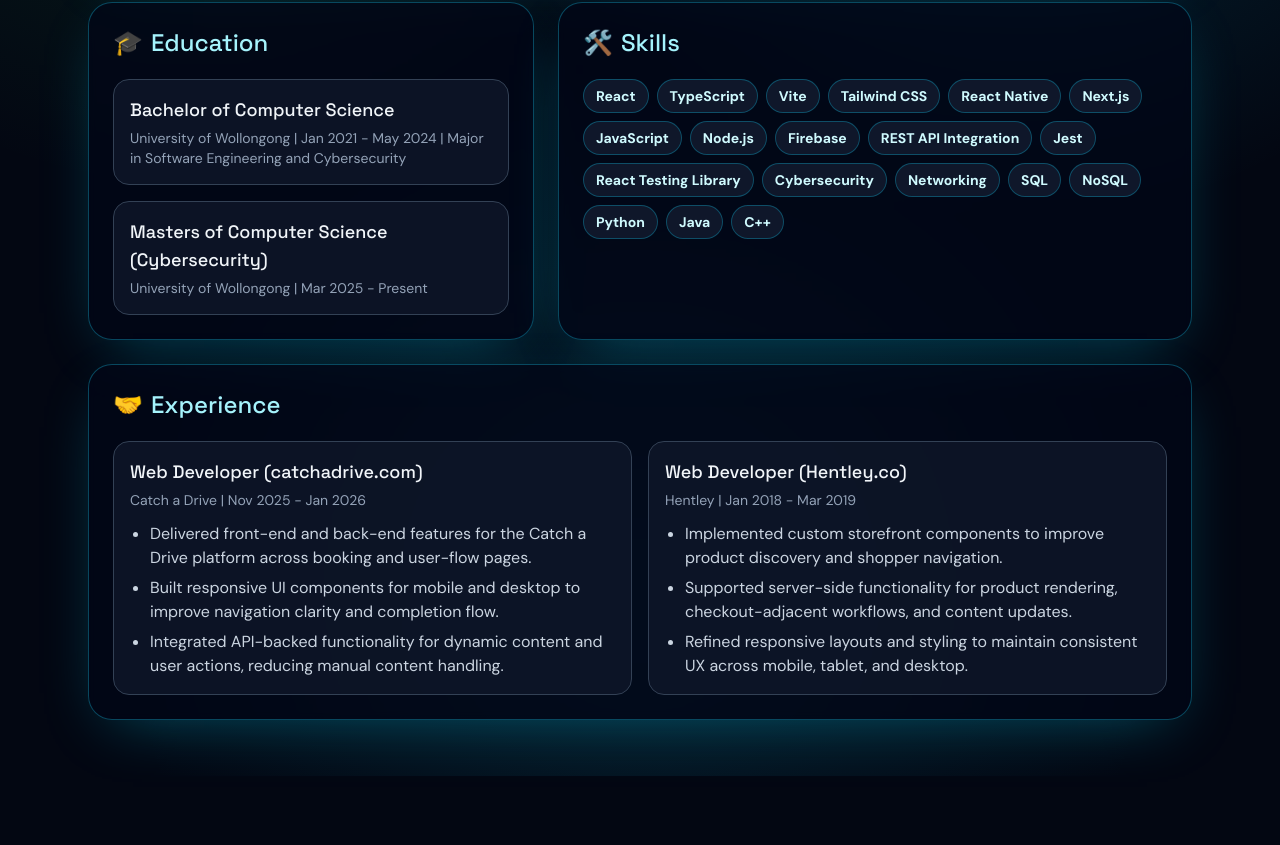
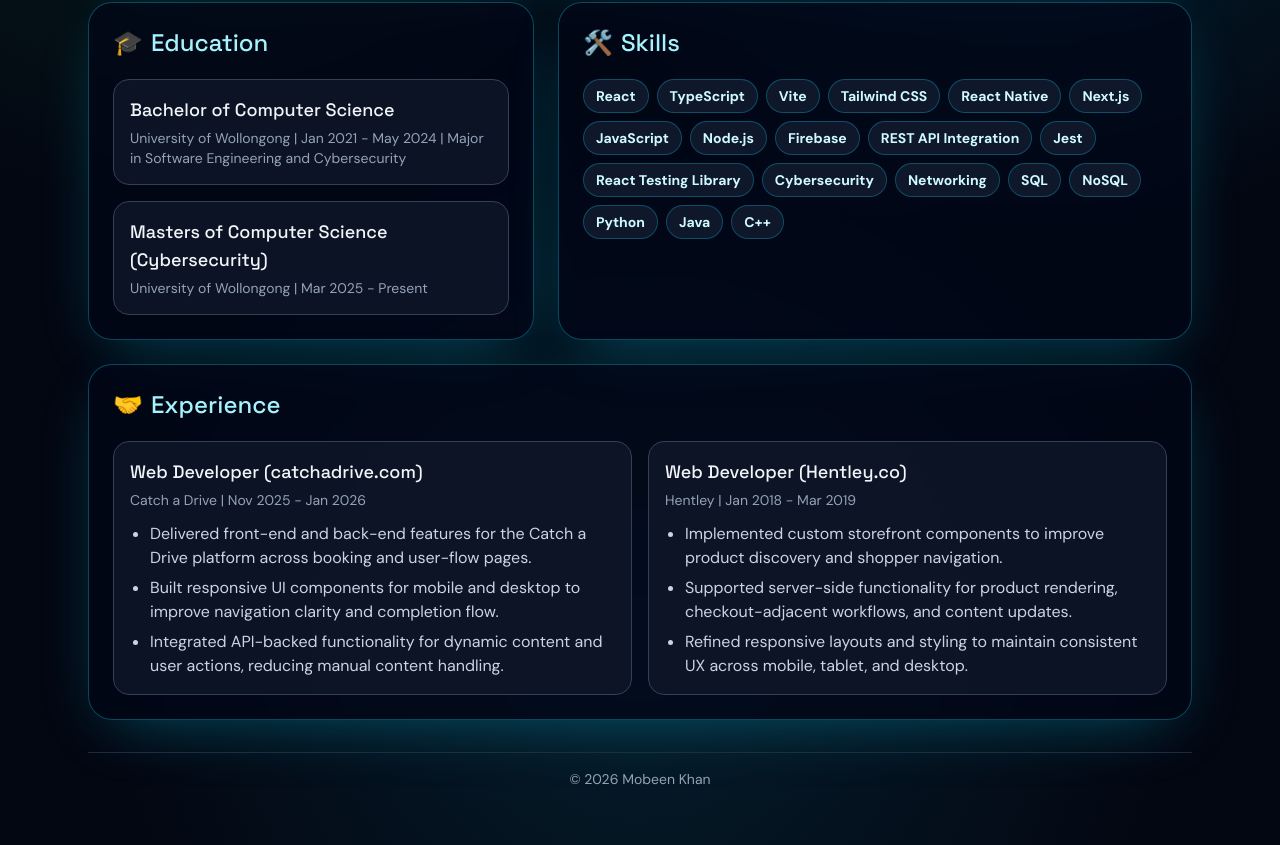
Before and after one commit to mobeen786822/Portfolio, a React (Vite) app: page / in a window 1280 px wide. Shown: the part 464-1309 px from the top of the page. Before the commit the page ends 1240 px from the top, so only its background shows below. Built offline with nearby package versions, Linux system fonts and the light colour scheme.

Commit message:
Improve projects section and add site footer

```diff
--- a/src/App.jsx
+++ b/src/App.jsx
@@ -59,10 +59,13 @@ const projects = [
   {
     title: "Cancer Awareness Mobile App",
     category: "Mobile App",
+    repoNote: "Private repo - available on request.",
     points: [
       "Built a cross-platform mobile app using React Native and TypeScript.",
       "Implemented Firebase integration for authentication, cloud data storage, and messaging workflows.",
       "Added geolocation and media upload capabilities with structured in-app navigation.",
+      "Built educational and awareness-focused user journeys with clear call-to-action screens and reminders.",
+      "Focused on privacy-conscious data handling for sensitive health-related user interactions.",
     ],
   },
 ];
@@ -124,7 +127,7 @@ function Panel({ title, icon, children, className = "" }) {
   );
 }
 
-function Card({ title, subtitle, points, link, linkText = "Visit" }) {
+function Card({ title, subtitle, points, link, linkText = "Visit", note }) {
   return (
     <article className="rounded-2xl border border-slate-700 bg-slate-900/80 p-3.5 transition hover:-translate-y-1 hover:border-accent-300 sm:p-4">
       <h3 className="font-heading text-base text-slate-100 sm:text-lg">{title}</h3>
@@ -134,6 +137,7 @@ function Card({ title, subtitle, points, link, linkText = "Visit" }) {
           ↗ {linkText}
         </a>
       ) : null}
+      {note ? <p className="mt-2 text-sm text-slate-400">{note}</p> : null}
       {points ? (
         <ul className="mt-3 list-disc space-y-1.5 pl-5 text-slate-300">
           {points.map((point) => (
@@ -249,6 +253,7 @@ function ProjectsPage() {
                 subtitle={item.category}
                 link={item.repo || item.website}
                 linkText={item.repo ? "GitHub" : "Website"}
+                note={item.repoNote}
                 points={item.points}
               />
             ))}
@@ -259,6 +264,10 @@ function ProjectsPage() {
   );
 }
 
+function Footer() {
+  return <footer className="mt-8 border-t border-slate-800 pt-4 text-center text-sm text-slate-400">© {new Date().getFullYear()} Mobeen Khan</footer>;
+}
+
 export default function App() {
   return (
     <div className="mx-auto w-full max-w-6xl px-3 py-6 sm:px-6 sm:py-10 lg:py-14">
@@ -267,6 +276,7 @@ export default function App() {
         <Route path="/" element={<OverviewPage />} />
         <Route path="/projects" element={<ProjectsPage />} />
       </Routes>
+      <Footer />
     </div>
   );
 }
```
